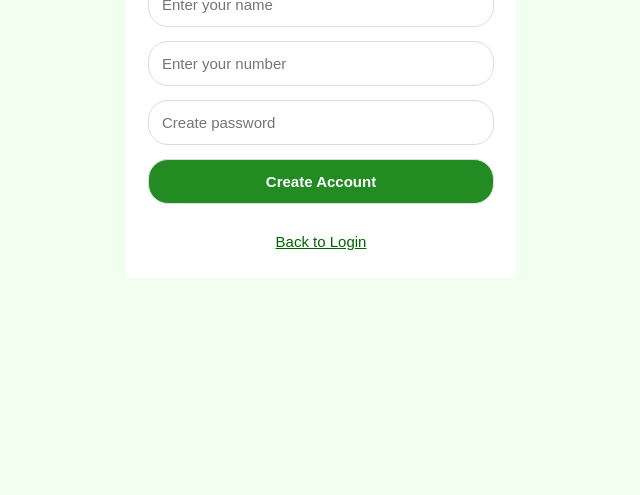
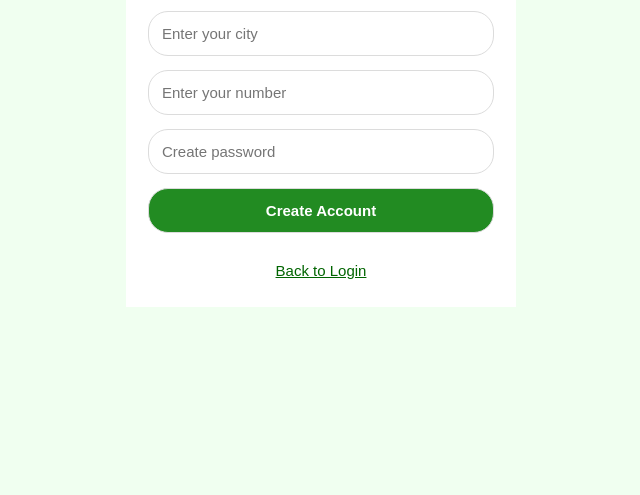
Before and after one commit to prasanthmagesh15-dotcom/ipl---project, a plain HTML site: page create-account.html in a window 1280 px wide. Shown: the part 305-800 px from the top of the page, without its empty margins (319-959 px from the left). Drawn offline with Linux system fonts and the light colour scheme.

Commit message:
modify 1 file

```diff
--- a/create-account.html
+++ b/create-account.html
@@ -25,6 +25,7 @@
         <h1>Create Account</h1>
         <form id="create-form">
             <input name="name" placeholder="Enter your name" aria-label="Name" required>
+            <input name="city" placeholder="Enter your city" aria-label="City" autocomplete="address-level2" required>
             <input type="tel" name="number" placeholder="Enter your number" aria-label="Phone number" autocomplete="tel" required>
             <input type="password" name="password" placeholder="Create password" aria-label="Password" autocomplete="new-password" required>
             <button type="submit">Create Account</button>
```
